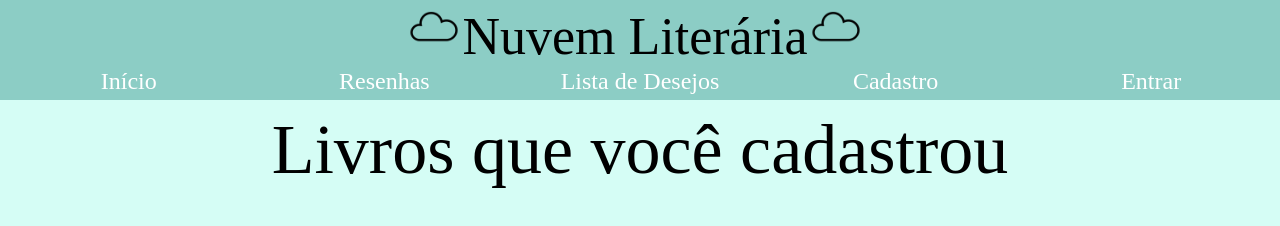
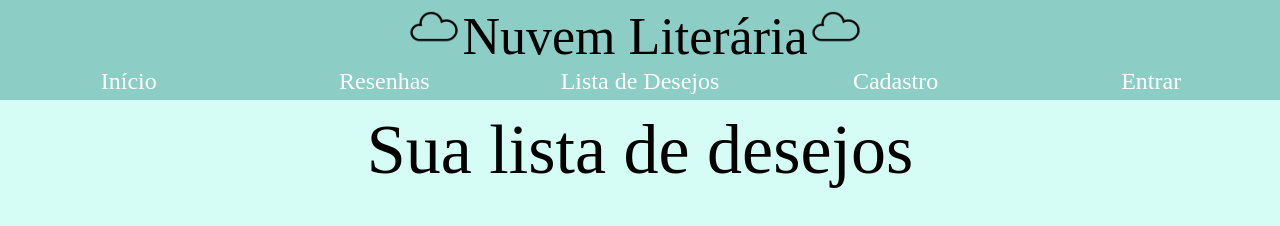
Before and after one commit to LiviaNakashima/nuvemliteraria, a website: page NuvemLiteraria/public/Livros Cadastrados.html in a window 1280 px wide. Drawn offline with Linux system fonts and the light colour scheme; no server answers; a web font is replaced by a local one.

Commit message:
Atualizações do Site

```diff
--- a/NuvemLiteraria/public/Livros Cadastrados.html
+++ b/NuvemLiteraria/public/Livros Cadastrados.html
@@ -25,7 +25,7 @@
 
     </div>
     <div class="titulo">
-        Livros que você cadastrou
+        Sua lista de desejos
     </div>
 
     <div class="conteinerprodutos" id="resultados"></div>
```
